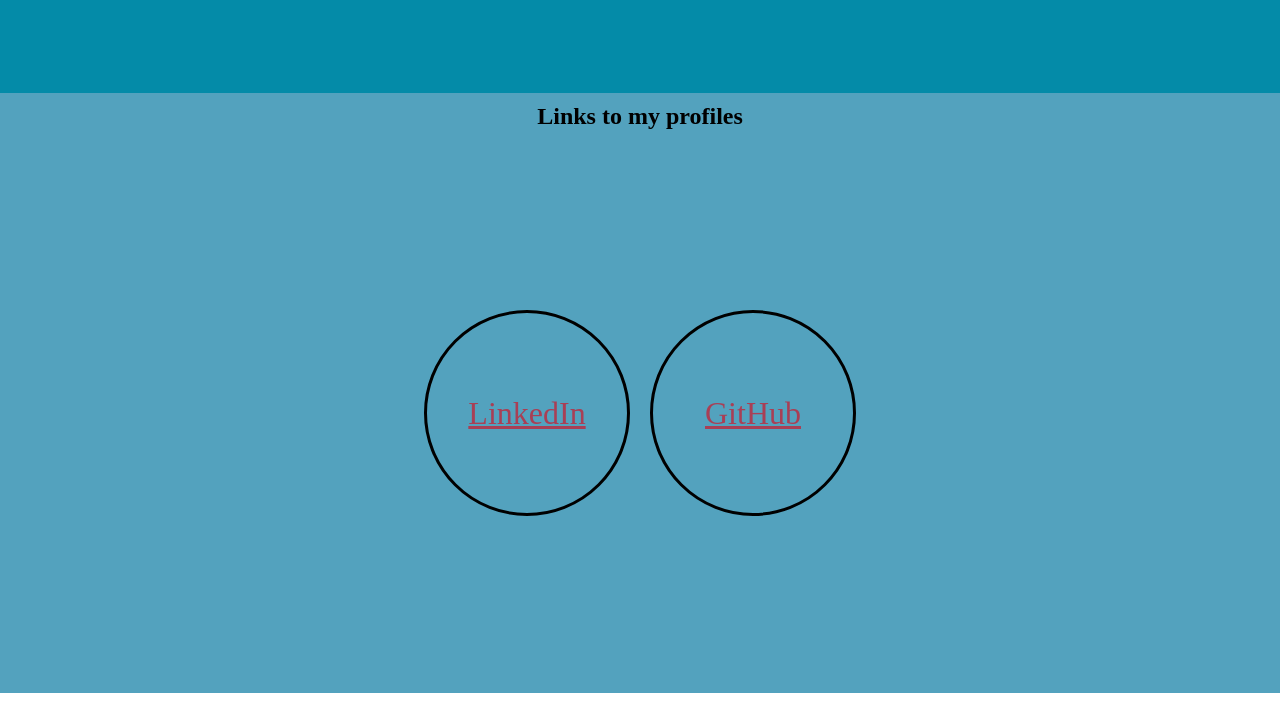
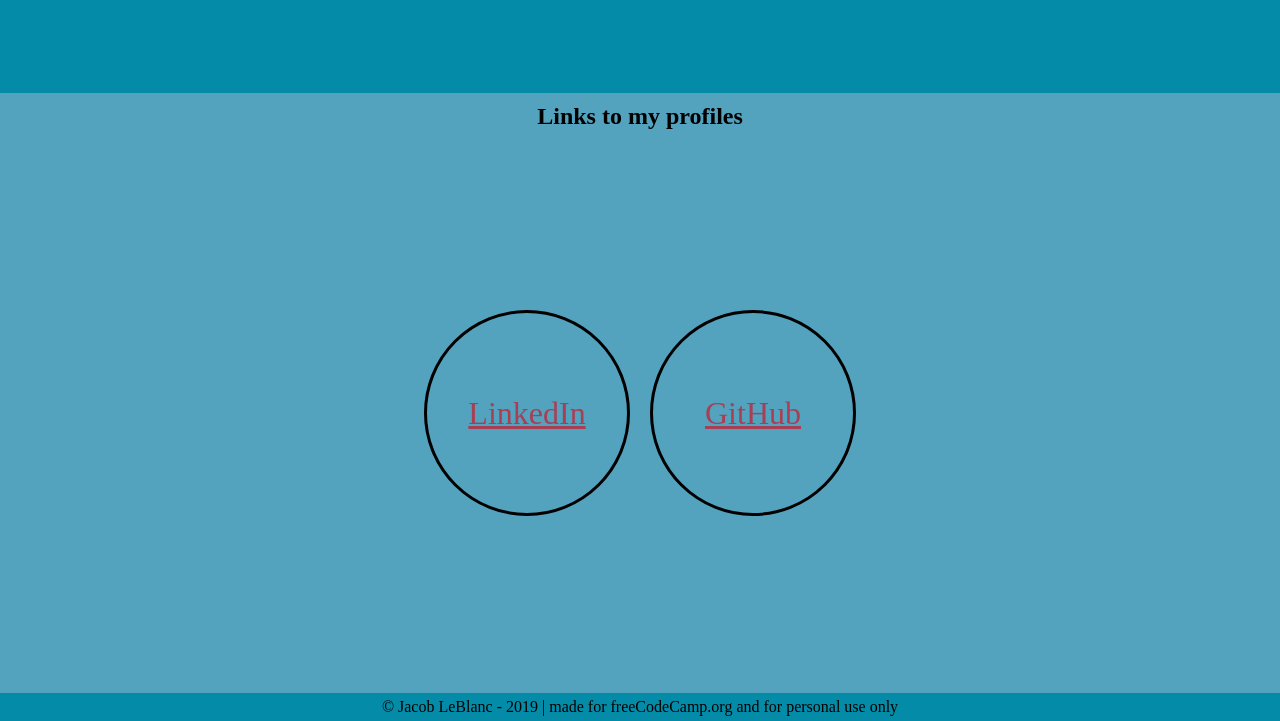
Before and after one commit to JacobTLeBlanc/PorfolioFCC, a plain HTML site: page PorfolioFCC/index.html in a window 1280 px wide. Shown: the part 1324-2045 px from the top of the page. Before the commit the page ends 2020 px from the top, so only its background shows below. Drawn offline with Linux system fonts and the light colour scheme; a web font is replaced by a local one.

Commit message:
Add files via upload

```diff
--- a/PorfolioFCC/index.html
+++ b/PorfolioFCC/index.html
@@ -51,5 +51,10 @@
 			</div>
 		</div>
 	</section>
+	<footer>
+		<p>
+			&copy; Jacob LeBlanc - 2019 | made for freeCodeCamp.org and for personal use only
+		</p>
+	</footer>
 </body>
 </html>
--- a/PorfolioFCC/styles.css
+++ b/PorfolioFCC/styles.css
@@ -153,6 +153,11 @@
 	color: black;
 }
 
+footer {
+	background-color: #048BA8;
+	padding: 5px 0;
+	text-align: center;
+}
 
 /* Mobile Version */
 @media only screen and (max-width: 820px) {
```
